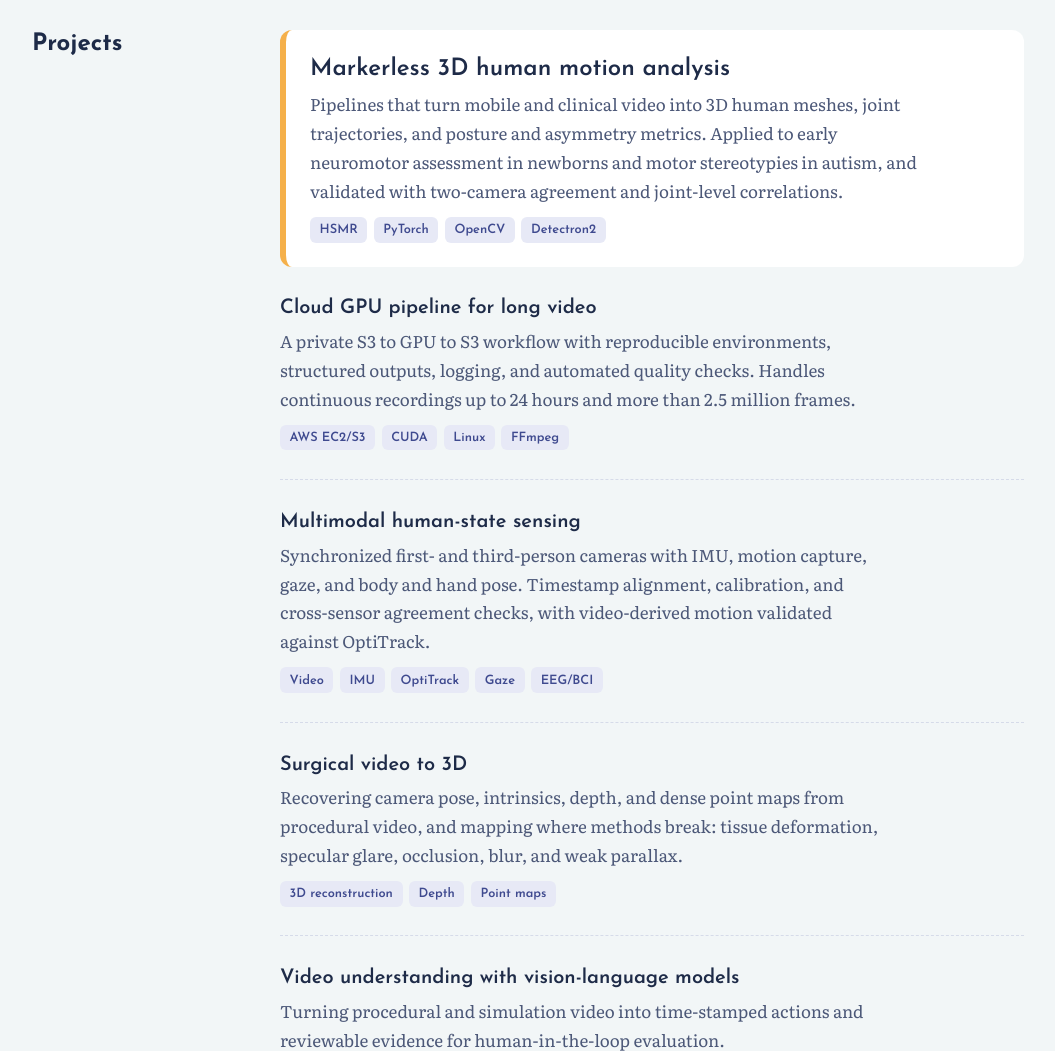
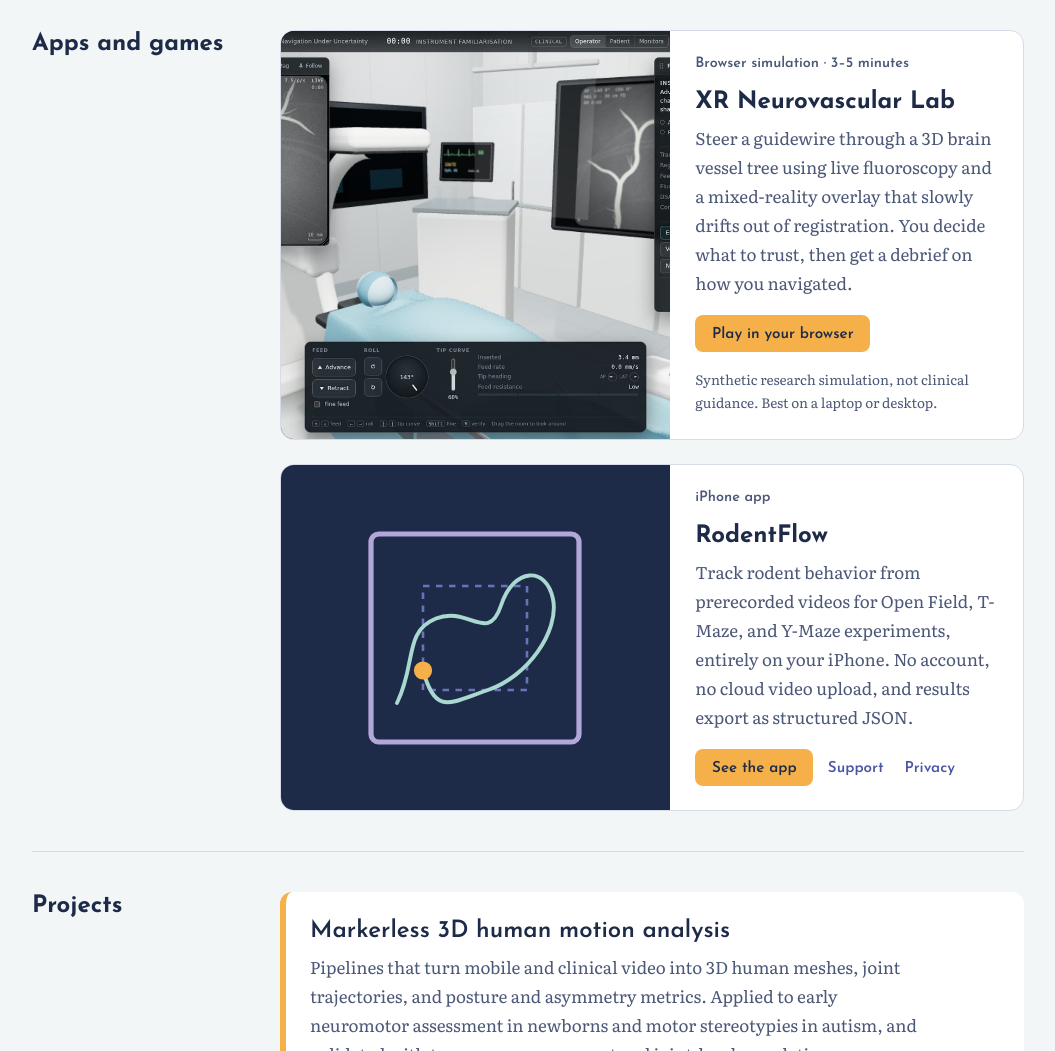
Before and after one commit to seesaw-earth/seesaw-earth.github.io, a plain HTML site: page index.html in a window 1280 px wide. Shown: the part 1240-2291 px from the top of the page, without its empty margins (112-1167 px from the left). Drawn offline with Linux system fonts and the light colour scheme.

Commit message:
Add apps and games section

```diff
--- a/index.html
+++ b/index.html
@@ -65,6 +65,23 @@
 .hero-links a.primary{background:var(--night);color:#fff}
 .hero-links a.primary:hover{background:#2a3a62}
 
+/* ---------- Apps and games ---------- */
+.apps{display:grid;gap:1.5rem}
+.app{display:grid;grid-template-columns:minmax(0,1.1fr) minmax(0,1fr);background:var(--surface);border-radius:14px;overflow:hidden;border:1px solid var(--line)}
+.app-media{background:var(--night);display:flex;align-items:center;justify-content:center;min-height:220px}
+.app-media img{width:100%;height:100%;object-fit:cover}
+.app-media svg{width:70%;max-width:260px;height:auto}
+.app-body{padding:1.5rem 1.6rem}
+.app-kind{font:600 .9rem/1.3 var(--display);color:var(--dusk);margin:0 0 .3rem}
+.app h3{font:700 1.5rem/1.2 var(--display);margin:0 0 .5rem}
+.app p{margin:0 0 1rem;color:var(--muted);max-width:52ch}
+.app .actions{display:flex;flex-wrap:wrap;gap:.5rem;align-items:center}
+.btn{font:600 .95rem/1 var(--display);padding:.75rem 1.05rem .65rem;border-radius:8px;text-decoration:none;display:inline-block}
+.btn.go{background:var(--alpenglow);color:var(--night)}
+.btn.go:hover{background:var(--sun)}
+.btn.quiet{color:var(--link);padding-left:.4rem;padding-right:.4rem}
+.app .note{font-size:.85rem;margin:1rem 0 0;color:var(--muted)}
+
 /* ---------- Content ---------- */
 main{max-width:1040px;margin:0 auto;padding:clamp(2.5rem,6vw,4.5rem) 1.5rem 4rem}
 section{display:grid;grid-template-columns:200px minmax(0,1fr);gap:1rem 3rem;padding:2.5rem 0;border-top:1px solid var(--line)}
@@ -102,6 +119,8 @@
   .portrait{order:-1;width:180px}
   section{grid-template-columns:1fr;gap:1.2rem}
   .project.lead{padding:1.1rem}
+  .app{grid-template-columns:1fr}
+  .app-media{min-height:180px}
 }
 @media (prefers-reduced-motion:no-preference){
   .sun{animation:rise 1.6s ease-out both}
@@ -119,6 +138,7 @@
       <p class="lede">I build multimodal human-sensing and 3D perception systems, from cameras and sensors to GPU pipelines, for medicine and robotics.</p>
       <nav class="hero-links" aria-label="Profiles">
         <a class="primary" href="mailto:ziqing.shi@yale.edu">Email me</a>
+        <a href="#apps">Apps and games</a>
         <a href="https://github.com/seesaw-earth">GitHub</a>
         <a href="https://www.linkedin.com/in/ziqing-shi-b553a72ab">LinkedIn</a>
         <a href="https://orcid.org/0000-0001-9151-8013">ORCID</a>
@@ -153,6 +173,47 @@
         <li><strong>Surgical video in 3D.</strong> Camera pose, depth, and point maps from procedural video, toward robotic perception.</li>
         <li><strong>Deployable GPU systems.</strong> Taking research models from a laptop to reproducible AWS and CUDA pipelines.</li>
       </ul>
+    </div>
+  </section>
+
+  <section id="apps">
+    <h2>Apps and games</h2>
+    <div class="col apps">
+      <article class="app">
+        <a class="app-media" href="xr-neurovascular-lab/" tabindex="-1" aria-hidden="true">
+          <img src="images/xr-lab.jpg" alt="" width="1200" height="750" loading="lazy">
+        </a>
+        <div class="app-body">
+          <p class="app-kind">Browser simulation · 3–5 minutes</p>
+          <h3>XR Neurovascular Lab</h3>
+          <p>Steer a guidewire through a 3D brain vessel tree using live fluoroscopy and a mixed-reality overlay that slowly drifts out of registration. You decide what to trust, then get a debrief on how you navigated.</p>
+          <div class="actions">
+            <a class="btn go" href="xr-neurovascular-lab/">Play in your browser</a>
+          </div>
+          <p class="note">Synthetic research simulation, not clinical guidance. Best on a laptop or desktop.</p>
+        </div>
+      </article>
+
+      <article class="app">
+        <a class="app-media" href="RodentFlow/" tabindex="-1" aria-hidden="true">
+          <svg viewBox="0 0 200 200" aria-hidden="true">
+            <rect x="20" y="20" width="160" height="160" rx="6" fill="none" stroke="#b3a6d9" stroke-width="4"/>
+            <rect x="60" y="60" width="80" height="80" fill="none" stroke="#6773ba" stroke-width="2" stroke-dasharray="5 5"/>
+            <path d="M40 150 C55 120 45 95 70 85 S110 105 120 75 S155 45 160 70 S140 130 110 140 S70 160 60 125" fill="none" stroke="#a8d8cf" stroke-width="3" stroke-linecap="round"/>
+            <circle cx="60" cy="125" r="7" fill="#f5b04a"/>
+          </svg>
+        </a>
+        <div class="app-body">
+          <p class="app-kind">iPhone app</p>
+          <h3>RodentFlow</h3>
+          <p>Track rodent behavior from prerecorded videos for Open Field, T-Maze, and Y-Maze experiments, entirely on your iPhone. No account, no cloud video upload, and results export as structured JSON.</p>
+          <div class="actions">
+            <a class="btn go" href="RodentFlow/">See the app</a>
+            <a class="btn quiet" href="RodentFlow/support.html">Support</a>
+            <a class="btn quiet" href="RodentFlow/privacy.html">Privacy</a>
+          </div>
+        </div>
+      </article>
     </div>
   </section>
 
```
Also changed, not shown: images/xr-lab.jpg (added).
